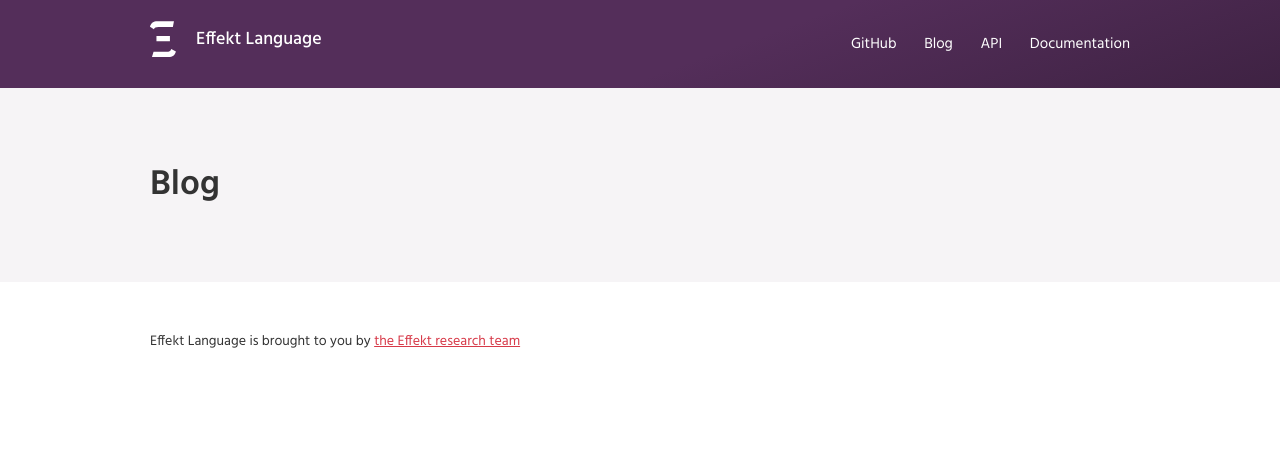
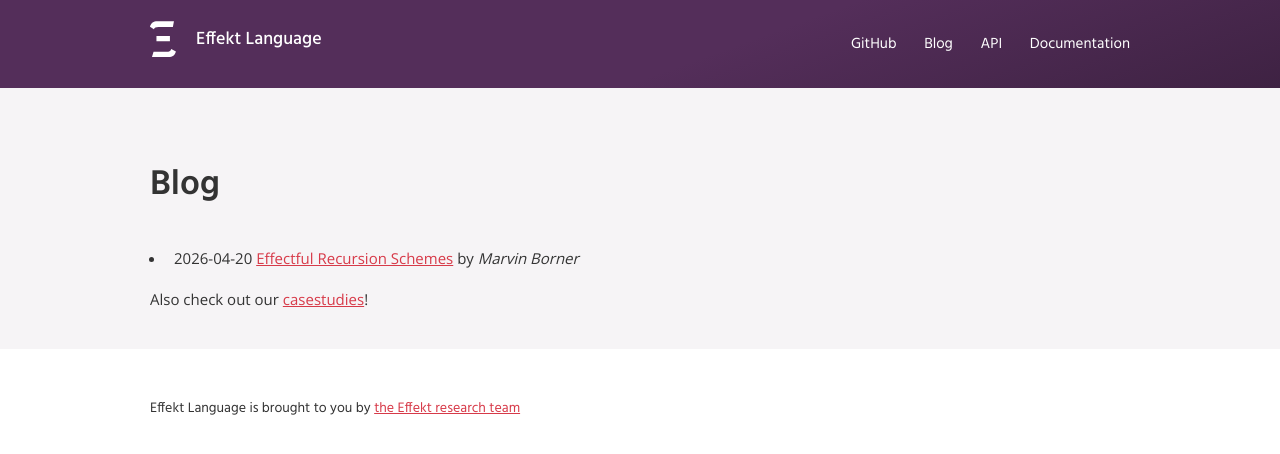
Before and after one commit to effekt-lang/effekt-website, a Jekyll site: the page built from blog/index.html, in a window 1280 px wide. Shown: the top 454 px of the page. Built offline with Jekyll 4.4.1, drawn with Linux system fonts in a browser that asks for light colours.

Commit message:
Publish post

```diff
--- a/_layouts/docs.html
+++ b/_layouts/docs.html
@@ -62,6 +62,7 @@ pagetype: docs
                         <div class="navigation-menu">
                           <ul class="pull-right">
                             <li><a href="{{ site.githuburl }}" target="_blank" rel="noopener noreferrer"><span class="nav-item-text">GitHub</span></a></li>
+                            <li><a href="/blog"><span class="nav-item-text">Blog</span></a></li>
                             <li><a href="https://effekt-lang.github.io/effekt-api/"><span class="nav-item-text">API</span></a></li>
                             <li><a href="{{ site.baseurl }}/docs"><span class="nav-item-text">Documentation</span></a></li>
                           </ul>
--- a/_drafts/recursion-schemes.md
+++ b/_posts/2026-04-20-recursion-schemes.md
@@ -1,6 +1,6 @@
 ---
 author: Marvin Borner
-date: 0001-01-01
+date: 2026-04-20
 layout: post
 title: Effectful Recursion Schemes
 ---
--- a/blog/index.html
+++ b/blog/index.html
@@ -17,3 +17,5 @@ title: Blog
     </li>
   {% endfor %}
 </ul>
+
+Also check out our <a href="/docs/casestudies/">casestudies</a>!
```
